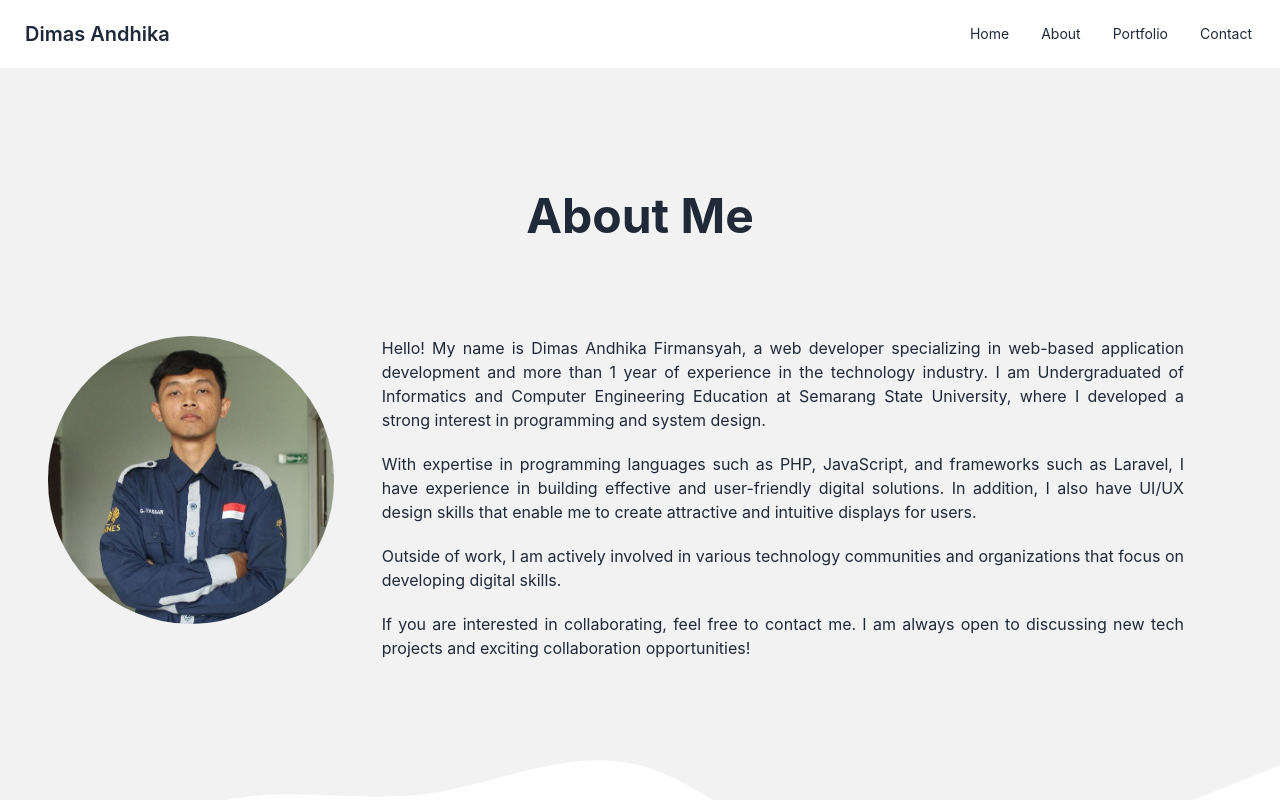
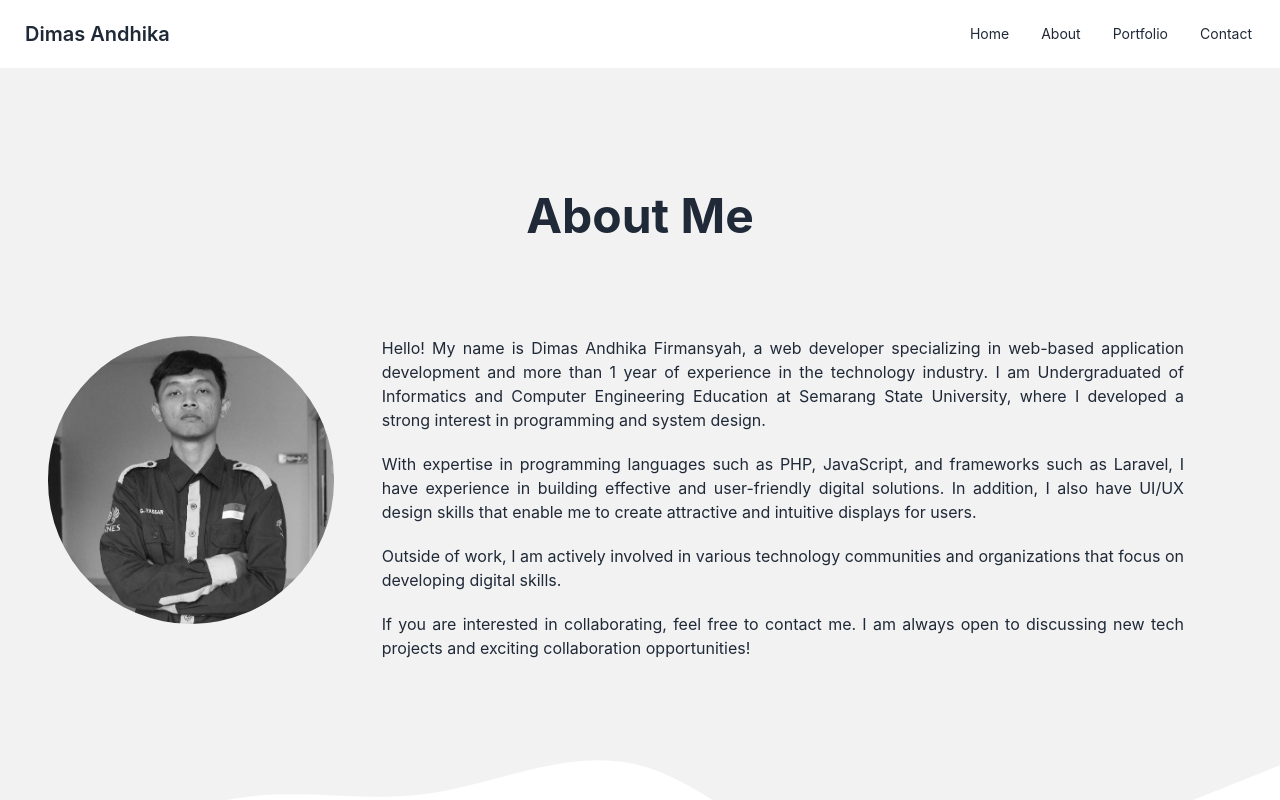
Before and after one commit to dmsandhika/PersonalPage, a React (Vite) app: page /about in a window 1280 px wide. Shown: the top 800 px of the page. Built offline with nearby package versions, Linux system fonts and the light colour scheme.

Commit message:
little adjusment image about

```diff
--- a/src/pages/about.jsx
+++ b/src/pages/about.jsx
@@ -52,7 +52,7 @@ const AboutPage = () => {
     <PageLayout>
       <TitlePage>About Me</TitlePage>
       <div className="flex flex-row justify-center lg:mx-12 mx-6">
-        <img src={images.profile} alt="dmsandhika" className=" lg:w-72 lg:h-72 rounded-full lg:block hidden" data-aos="fade-right" data-aos-duration="1500"/>
+        <img src={images.profile} alt="dmsandhika" className=" lg:w-72 lg:h-72 rounded-full lg:block hidden filter grayscale hover:grayscale-0 " data-aos="fade-right" data-aos-duration="1500"/>
         <div className="lg:mx-12 mx-4 text-justify" data-aos="fade-left" data-aos-duration="1500">
         <p className="mb-5 lg:text-base text-sm">
         Hello! My name is Dimas Andhika Firmansyah, a web developer specializing in web-based application development and more than 1 year of experience in the technology industry. I am Undergraduated of Informatics and Computer Engineering Education at Semarang State University, where I developed a strong interest in programming and system design.
```
